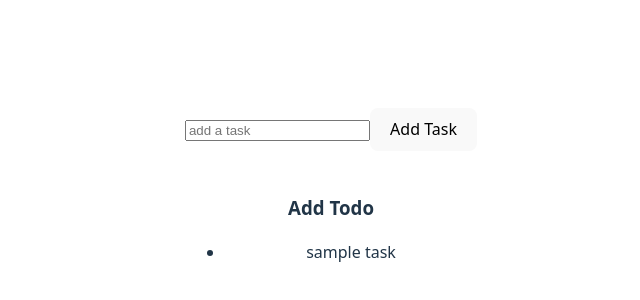
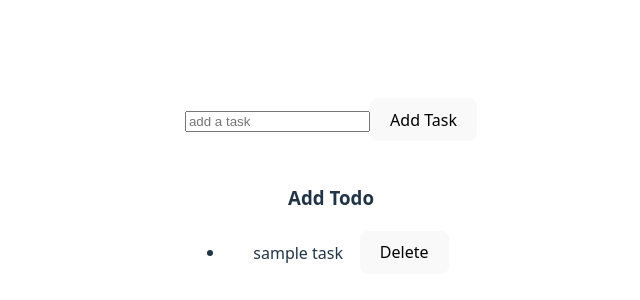
Before and after one commit to Swapnaja14/todo-list-react-mini-project, a React (Vite) app in the folder todo-list/: page / in a window 1280 px wide. Shown: the part 206-506 px from the top of the page, without its empty margins (309-949 px from the left). Built offline with nearby package versions, Linux system fonts and the light colour scheme.

Commit message:
Delete items from list

```diff
--- a/todo-list/src/TodoList.jsx
+++ b/todo-list/src/TodoList.jsx
@@ -1,19 +1,27 @@
 import { useState } from "react";
+import { v4 as uuidv4 } from 'uuid';
 
 export default function TodoList() {
-    let [todos, setTodos] = useState(["sample task"]);
+    let [todos, setTodos] = useState([{ task: "sample task", id: uuidv4() }]);
     let [newTodo, setNewTodo] = useState("");
 
     let addNewTask = () => {
-        setTodos([...todos, newTodo]);
+        setTodos((prevTodos) => {
+            return [...prevTodos, { task: newTodo, id: uuidv4() }]
+        });
         setNewTodo("");
+    }
+
+    let deleteTodo = (id) => {
+        setTodos(todos.filter((todo) => todo.id != id));
+        // filter method will output only those items whose ids are not equal to our passed id
     }
 
     let updateTodoValue = (event) => {
         setNewTodo(event.target.value);
     }
 
-    return(
+    return (
         <div>
             <input placeholder="add a task"
                 value={newTodo}
@@ -21,11 +29,16 @@
             <button onClick={addNewTask}>Add Task</button>
 
             <br></br><br></br>
-        <h3 >Add Todo</h3>
+            <h3>Add Todo</h3>
             <ul>
                 {
                     todos.map((todo) => (
-                    <li>{todo}</li>
+                        <li key={todo.id}>
+                            <span>{todo.task}</span>
+                            &nbsp;&nbsp;&nbsp;&nbsp;
+                            <button onClick={() => deleteTodo(todo.id)}>Delete</button>
+        {/* because of the arrow function, our deleteTodo will not get executed on its own and will get executed only when the button is clicked */}
+                        </li>
                     ))
                 }
             </ul>
```
Lines whose indentation alone changed are shown as unchanged.
